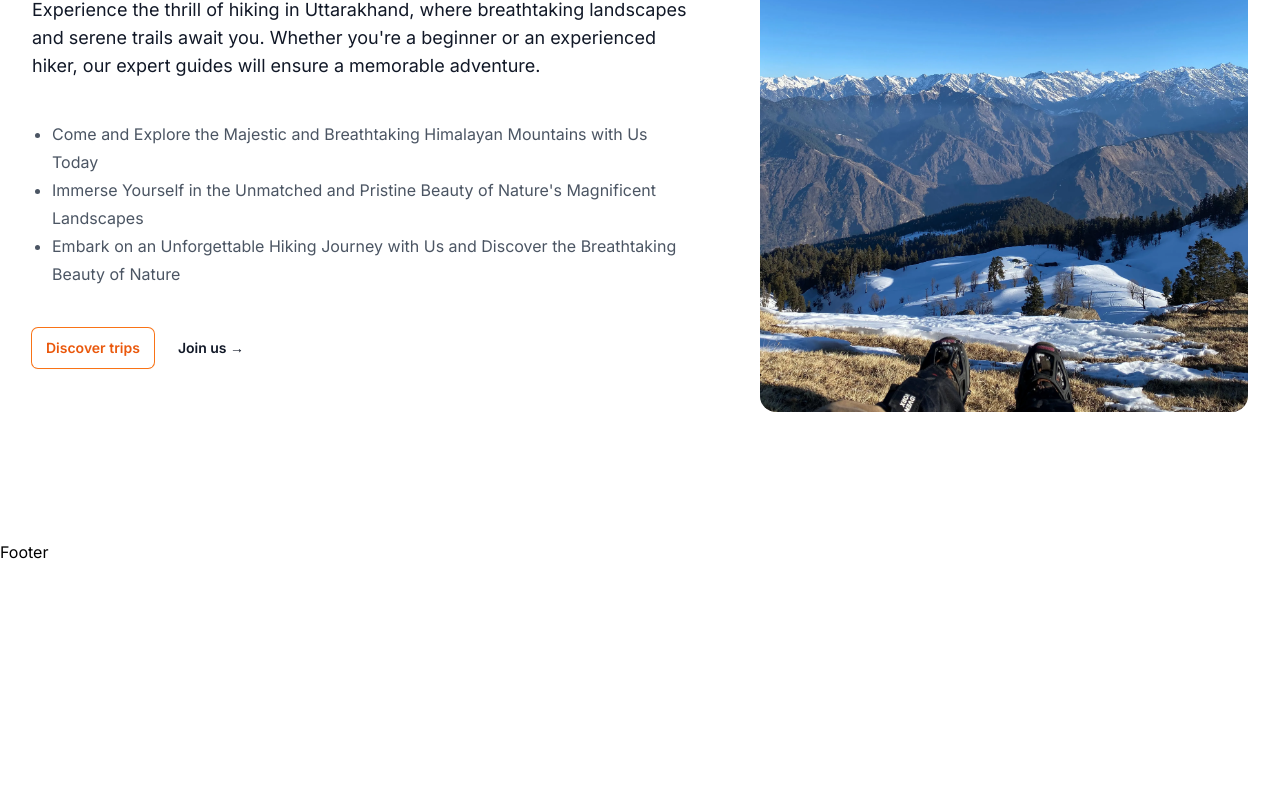
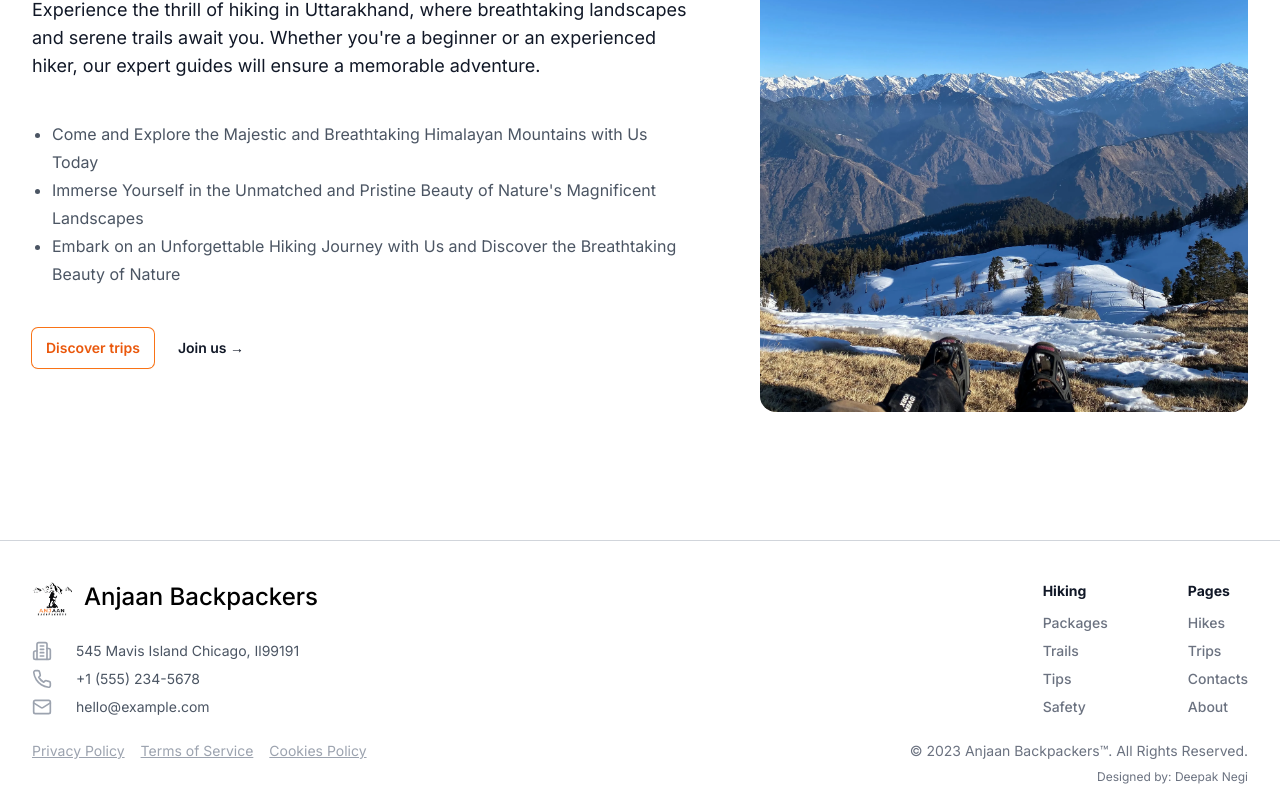
Before and after one commit to Cnippet/anjaanbackpackers, a Next.js app: page / in a window 1280 px wide. Shown: the part 965-1766 px from the top of the page. Before the commit the page ends 1529 px from the top, so only its background shows below. Built offline with nearby package versions, Linux system fonts and the light colour scheme.

Commit message:
updated footer

```diff
--- a/components/Footer.jsx
+++ b/components/Footer.jsx
@@ -1,8 +1,105 @@
 import React from 'react'
+import Image from 'next/image';
+import Logo from '@/public/logo.png';
 
 const Footer = () => {
     return (
-        <div>Footer</div>
+        <footer className='relative pt-10 pb-4 border-t border-gray-300'>
+            <div className='mx-auto max-w-7xl px-6 lg:px-8'>
+                <div className='mb-6 sm:flex sm:justify-between'>
+
+                    <div>
+                        <a href='/' className='flex space-x-3 rtl:space-x-reverse'>
+                            <Image
+                                src={Logo}
+                                alt='site-logo'
+                                className='w-10 h-10'
+                            />
+                            <span className='text-2xl font-medium text-black whitespace-nowrap'>
+                                Anjaan Backpackers
+                            </span>
+                        </a>
+                        <dl className='mt-5 text-sm text-gray-600 space-y-2'>
+                            <div className='flex gap-6'>
+                                <svg xmlns="http://www.w3.org/2000/svg" width="20" height="20" viewBox="0 0 24 24" fill="none" stroke="currentColor" strokeWidth="2" strokeLinecap="round" strokeLinejoin="round" className='text-gray-400 my-auto'><path d="M6 22V4a2 2 0 0 1 2-2h8a2 2 0 0 1 2 2v18Z"></path><path d="M6 12H4a2 2 0 0 0-2 2v6a2 2 0 0 0 2 2h2"></path><path d="M18 9h2a2 2 0 0 1 2 2v9a2 2 0 0 1-2 2h-2"></path><path d="M10 6h4"></path><path d="M10 10h4"></path><path d="M10 14h4"></path><path d="M10 18h4"></path></svg>
+                                <dd>545 Mavis Island Chicago, Il99191</dd>
+                            </div>
+                            <div className='flex gap-6'>
+                                <svg xmlns="http://www.w3.org/2000/svg" width="20" height="20" viewBox="0 0 24 24" fill="none" stroke="currentColor" strokeWidth="2" strokeLinecap="round" strokeLinejoin="round" className='text-gray-400 my-auto'><path d="M22 16.92v3a2 2 0 0 1-2.18 2 19.79 19.79 0 0 1-8.63-3.07 19.5 19.5 0 0 1-6-6 19.79 19.79 0 0 1-3.07-8.67A2 2 0 0 1 4.11 2h3a2 2 0 0 1 2 1.72 12.84 12.84 0 0 0 .7 2.81 2 2 0 0 1-.45 2.11L8.09 9.91a16 16 0 0 0 6 6l1.27-1.27a2 2 0 0 1 2.11-.45 12.84 12.84 0 0 0 2.81.7A2 2 0 0 1 22 16.92z"></path></svg>
+                                <dd>+1 (555) 234-5678</dd>
+                            </div>
+                            <div className='flex gap-6'>
+                                <svg xmlns="http://www.w3.org/2000/svg" width="20" height="20" viewBox="0 0 24 24" fill="none" stroke="currentColor" strokeWidth="2" strokeLinecap="round" strokeLinejoin="round" className='text-gray-400 my-auto'><rect width="20" height="16" x="2" y="4" rx="2"></rect><path d="m22 7-8.97 5.7a1.94 1.94 0 0 1-2.06 0L2 7"></path></svg>
+                                <dd>hello@example.com</dd>
+                            </div>
+                        </dl>
+                    </div>
+
+                    <div className='flex gap-x-20 max-w-md mt-5 md:justify-between md:mt-0 md:max-w-none'>
+                        <div>
+                            <h3 className='mb-3 text-sm font-bold text-gray-900'>Hiking</h3>
+                            <ul className='flex flex-col space-y-2 flex-wrap text-sm font-medium text-gray-500'>
+                                <li>
+                                    <a href='#' className='hover:underline '>Packages</a>
+                                </li>
+                                <li>
+                                    <a href='#' className='hover:underline '>Trails</a>
+                                </li>
+                                <li>
+                                    <a href='#' className='hover:underline'>Tips</a>
+                                </li>
+                                <li>
+                                    <a href="#" className='hover:underline'>Safety</a>
+                                </li>
+                            </ul>
+                        </div>
+                        <div>
+                            <h3 className='mb-3 text-sm font-bold text-gray-900'>Pages</h3>
+                            <ul className='flex flex-col space-y-2 flex-wrap text-sm font-medium text-gray-500'>
+                                <li>
+                                    <a href='#' className='hover:underline'>Hikes</a>
+                                </li>
+                                <li>
+                                    <a href='#' className='hover:underline'>Trips</a>
+                                </li>
+                                <li>
+                                    <a href='#' className='hover:underline'>Contacts</a>
+                                </li>
+                                <li>
+                                    <a href="#" className='hover:underline'>About</a>
+                                </li>
+                            </ul>
+                        </div>
+                    </div>
+                </div>
+
+                <div className='flex justify-between flex-col space-y-4 md:flex-row md:space-y-0'>
+                    <div className='flex gap-x-4'>
+                        <span className='block text-xs text-gray-400 sm:text-left md:text-sm'>
+                            <a href='/' className='underline'>
+                                Privacy Policy
+                            </a>
+                        </span>
+                        <span className='block text-xs text-gray-400 sm:text-left md:text-sm'>
+                            <a href='/' className='underline'>
+                                Terms of Service
+                            </a>
+                        </span>
+                        <span className='block text-xs text-gray-400 sm:text-left md:text-sm'>
+                            <a href='/' className='underline'>
+                                Cookies Policy
+                            </a>
+                        </span>
+                    </div>
+
+                    <div>
+                        <span className='block text-sm text-gray-500 sm:text-right dark:text-gray-400'>© 2023 <a href='/' className='hover:underline'>Anjaan Backpackers™</a>. All Rights Reserved.</span>
+                        <span className='mt-2 block text-xs text-gray-500 sm:text-right dark:text-gray-400'>Designed by: <a target='_blank' href='https://www.deepaknegi.in/'>Deepak Negi</a>
+                        </span>
+                    </div>
+                </div>
+            </div>
+        </footer>
     )
 }
 
--- a/components/home/Hero.jsx
+++ b/components/home/Hero.jsx
@@ -53,8 +53,8 @@ const Hero = () => {
                                 alt='hero image 3'
                                 className='absolute inset-0 z-[-10] h-full w-full object-cover object-center blur-[0.4px]'
                             />
-                            <div className='md:absolute w-full h-full z-[-9] bg-gradient-to-b from-black/10 via-black/50 to-black'></div>
-                            <div className='md:hidden block absolute w-full h-full z-[-9] bg-gradient-to-b from-black/10 via-black/50 to-black/60'></div>
+                            <div className='md:absolute w-full h-full z-[-9] bg-gradient-to-b from-black/10 via-black/30 to-black/90'></div>
+                            <div className='md:hidden block absolute w-full h-full z-[-9] bg-gradient-to-b from-black/10 via-black/30 to-black/80'></div>
 
                             <div className='mx-auto max-w-5xl px-6 py-48 lg:py-40 lg:px-0'>
                                 <div className="hidden sm:mb-8 sm:flex">
```
